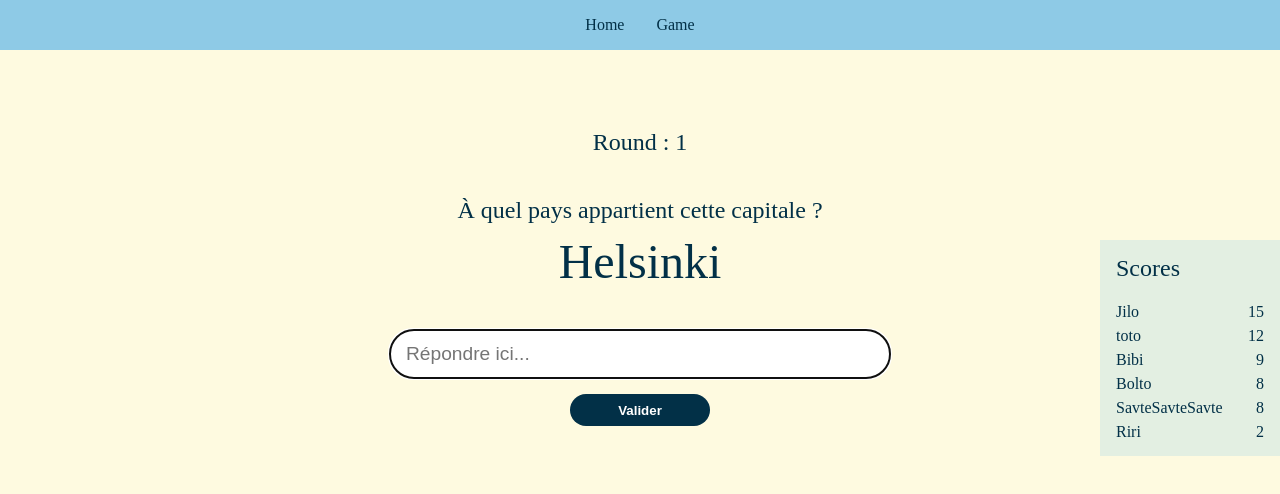
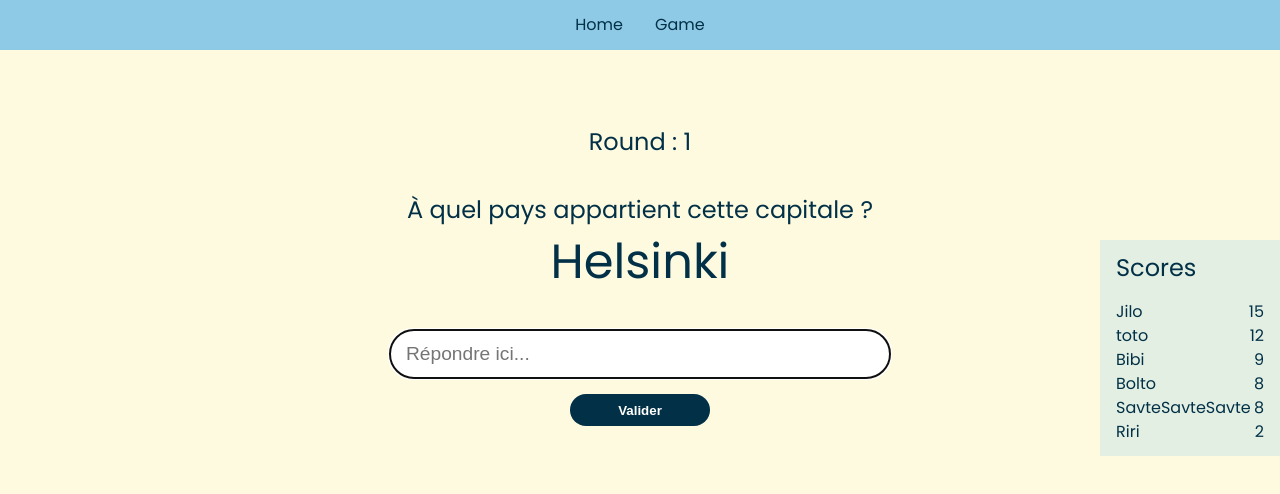
Before and after one commit to rqphy/geo_quizz, a React (Vite) app: page /game in a window 1280 px wide. Shown: the top 494 px of the page. Built offline with nearby package versions, Linux system fonts and the light colour scheme.

Commit message:
:construction: update scoreboard and add font

```diff
--- a/src/data/FR/europe.json
+++ b/src/data/FR/europe.json
@@ -28,7 +28,7 @@
 	{ "country_name": "Monaco", "capital_name": "Monaco" },
 	{ "country_name": "Monténégro", "capital_name": "Podgorica" },
 	{ "country_name": "Norvège", "capital_name": "Oslo" },
-	{ "country_name": "Pays-Bas", "capital_name": "Amsterdam" },
+	{ "country_name": "Pays Bas", "capital_name": "Amsterdam" },
 	{ "country_name": "Pologne", "capital_name": "Varsovie" },
 	{ "country_name": "Portugal", "capital_name": "Lisbonne" },
 	{ "country_name": "Tchéquie", "capital_name": "Prague" },
--- a/src/index.scss
+++ b/src/index.scss
@@ -1,3 +1,4 @@
 @import "./styles/reset.scss";
+@import "./styles/fonts.scss";
 @import "./styles/vars.scss";
 @import "./styles/global.scss";
--- a/src/routes/game/Game.tsx
+++ b/src/routes/game/Game.tsx
@@ -16,7 +16,9 @@
 	return (
 		<section className="game">
 			<Quizz countriesList={EuropeFR} />
-			<ScoreBoard playerList={fakePlayerList} />
+			{fakePlayerList.length > 1 && (
+				<ScoreBoard playerList={fakePlayerList} />
+			)}
 		</section>
 	)
 }
--- /dev/null
+++ b/src/styles/fonts.scss
@@ -0,0 +1 @@
+@import url("https://fonts.googleapis.com/css2?family=Poppins:ital,wght@0,100;0,200;0,300;0,400;0,500;0,600;0,700;0,800;0,900;1,100;1,200;1,300;1,400;1,500;1,600;1,700;1,800;1,900&display=swap");
--- a/src/styles/global.scss
+++ b/src/styles/global.scss
@@ -1,5 +1,6 @@
 html {
 	font-size: 16px;
-    color: var(--color-primary);
+	font-family: var(--font-name);
+	color: var(--color-primary);
 	background-color: var(--color-secondary);
 }
--- a/src/styles/vars.scss
+++ b/src/styles/vars.scss
@@ -6,4 +6,5 @@
 	--color-tertiary: #8ecae6;
 	--color-tertiary-40: #8ecae640;
 	--color-denied: #d6282840;
+	--font-name: "Poppins", sans-serif;
 }
```
